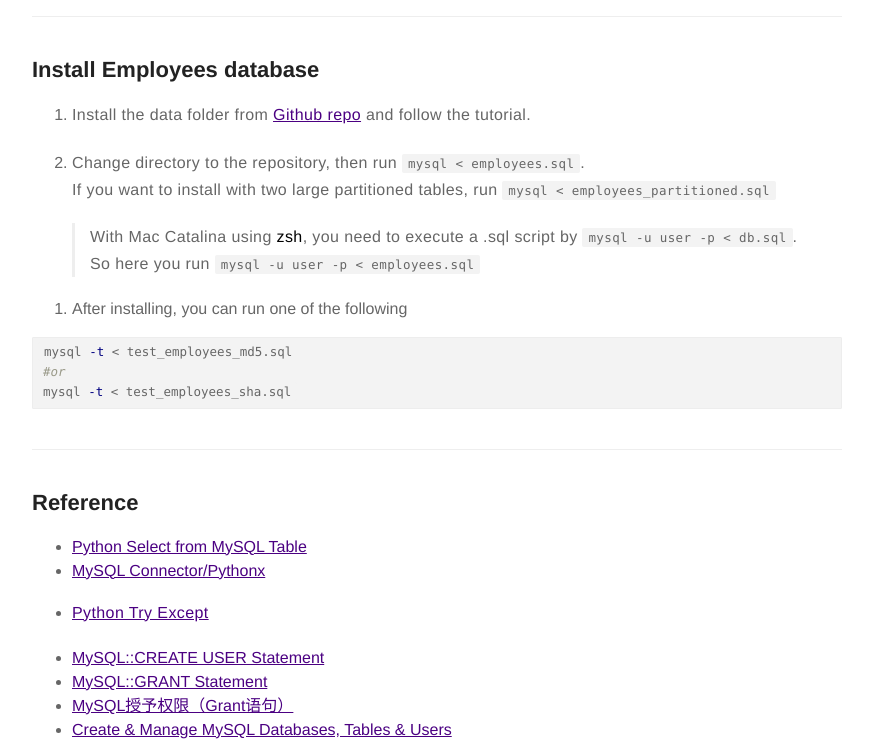
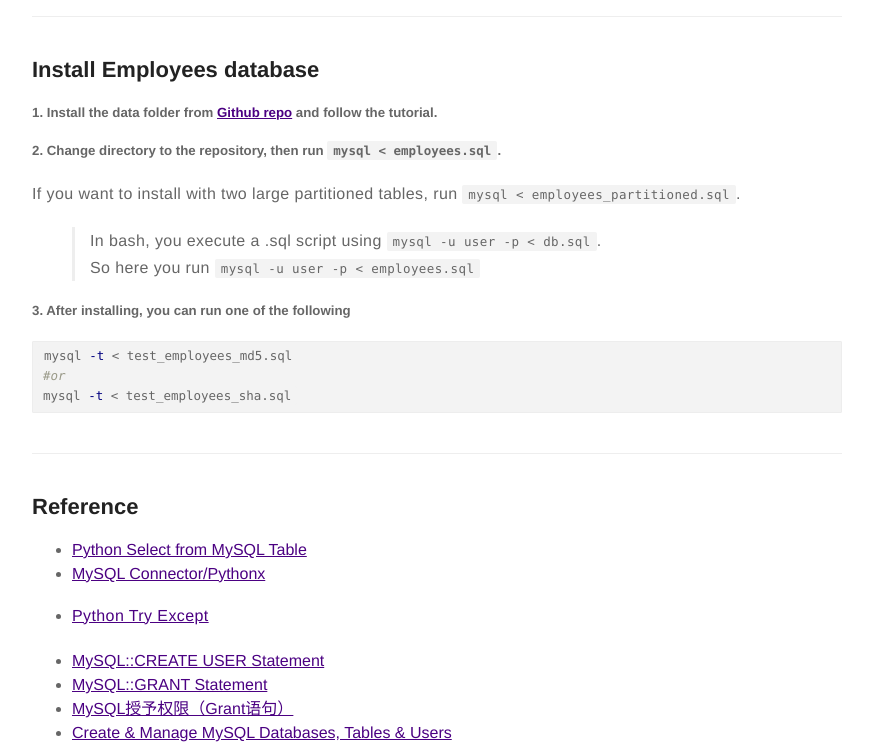
Before and after one commit to subaiwen/subaiwen.github.io, a Jekyll site: the page built from _posts/2020-2-12-py-mysql.md, in a window 1280 px wide and 900 px high, scrolled down 1951 px, cut to the strip 155-900 px from the top of the window. Shown: the whole strip, without its empty margins (203-1076 px from the left). Built offline with Jekyll 4.4.1, drawn with Linux system fonts in a browser that asks for light colours; comment, search, counter and statistics services are not loaded.

Commit message:
edit py-mysql minor adjustment

````diff
--- a/_posts/2020-2-12-py-mysql.md
+++ b/_posts/2020-2-12-py-mysql.md
@@ -93,15 +93,16 @@ finally:
 ---
 
 ## Install Employees database
-1. Install the data folder from [Github repo](https://github.com/datacharmer/test_db) and follow the tutorial.
 
-2. Change directory to the repository, then run `mysql < employees.sql`.
-If you want to install with two large partitioned tables, run `mysql < employees_partitioned.sql`
+##### 1. Install the data folder from [Github repo](https://github.com/datacharmer/test_db) and follow the tutorial.
 
-> With Mac Catalina using **zsh**, you need to execute a .sql script by `mysql -u user -p < db.sql`.
+##### 2. Change directory to the repository, then run `mysql < employees.sql`.
+If you want to install with two large partitioned tables, run `mysql < employees_partitioned.sql`.
+
+> In bash, you execute a .sql script using `mysql -u user -p < db.sql`.
 > So here you run `mysql -u user -p < employees.sql`
 
-3. After installing, you can run one of the following
+##### 3. After installing, you can run one of the following
 
 ```bash
 mysql -t < test_employees_md5.sql
````
